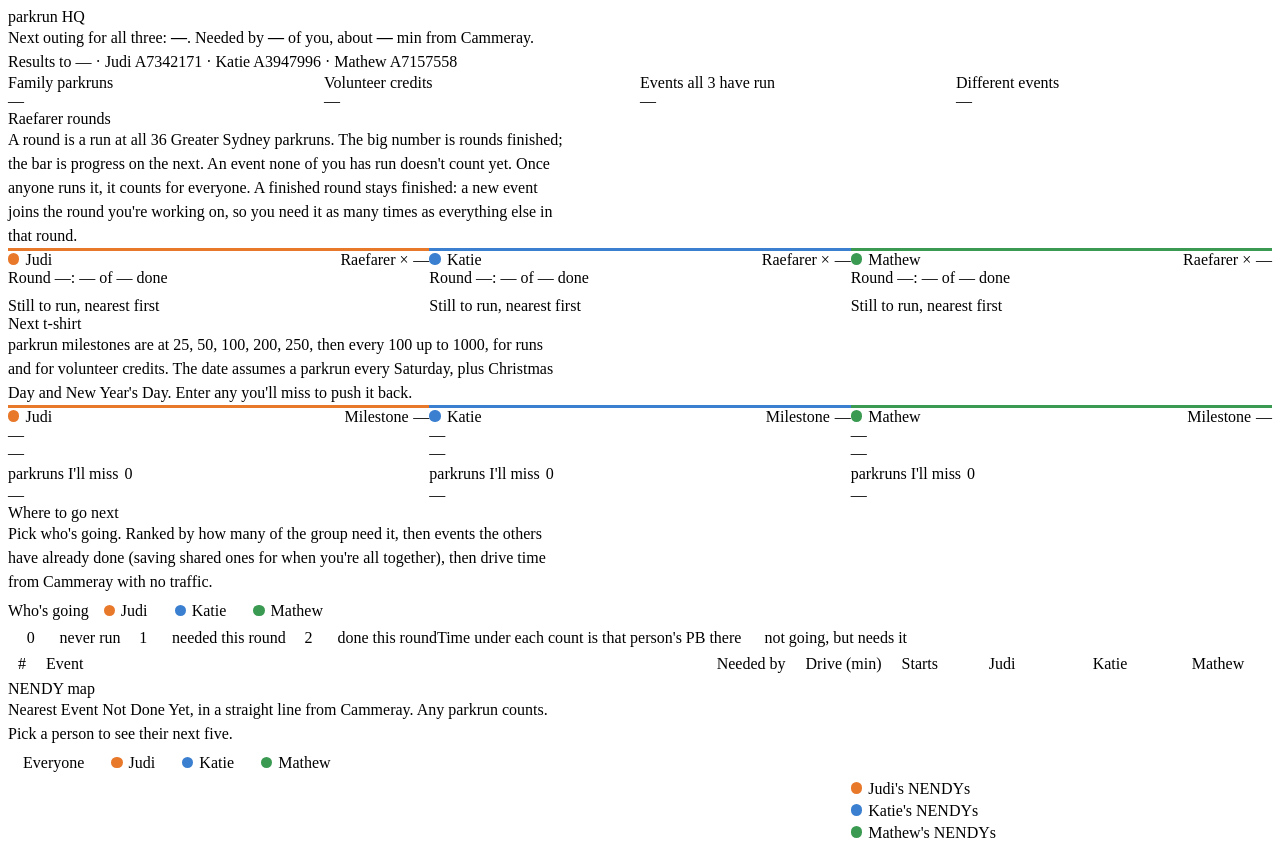
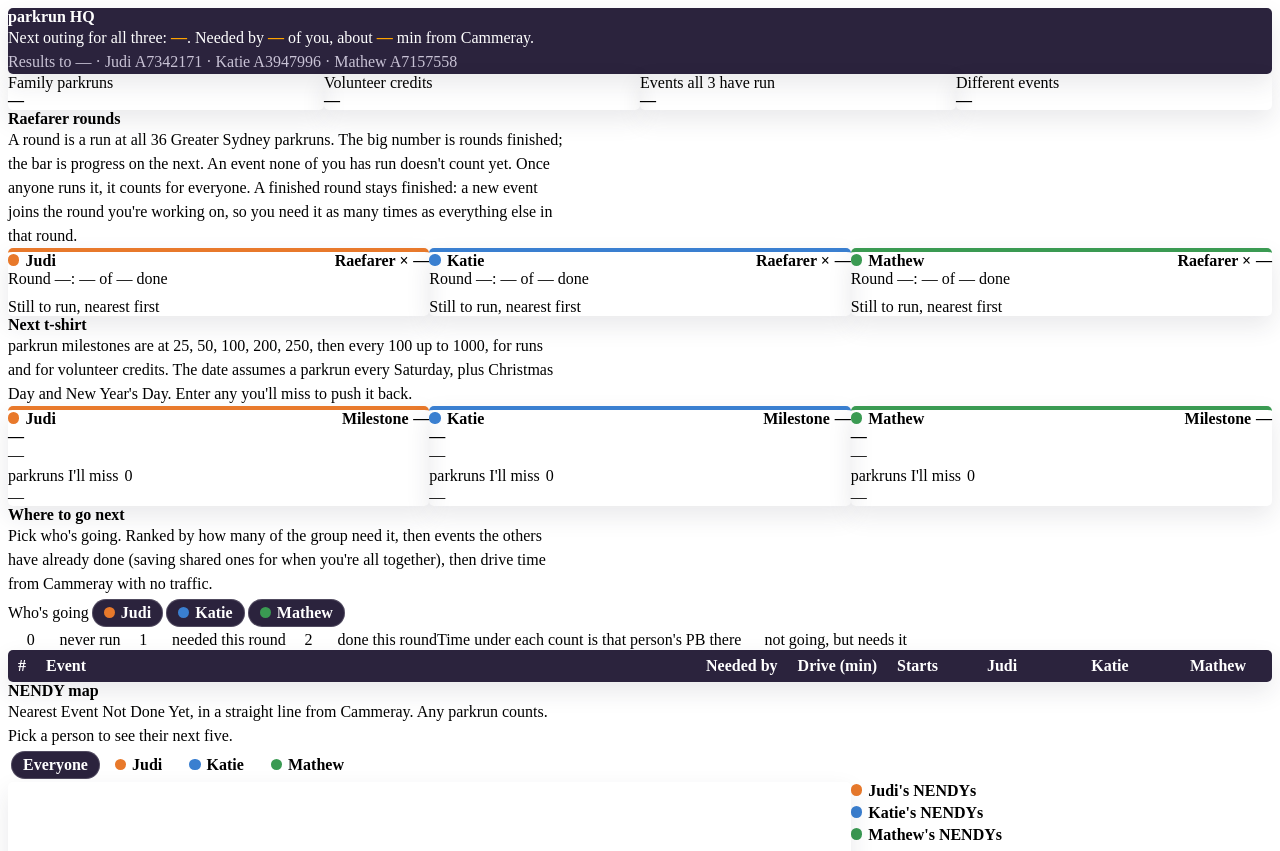
Before and after one commit to mathewgardiner/parkrun, a plain HTML site: page raefarer-dash/src/index.html in a window 1280 px wide. Shown: the top 851 px of the page. Drawn offline with Linux system fonts and the light colour scheme.

Commit message:
Restyle parkrun HQ in parkrun's look
Montserrat, an aubergine header band with orange highlights, aubergine
table headers and pressed buttons, 5px corners and parkrun's soft shadow.
The public site and the share image use the same palette, with an
aubergine-tinted dark mode. Runner colours are unchanged.

Co-Authored-By: Claude Opus 5.5 <noreply@anthropic.com>

```diff
--- a/raefarer-dash/src/index.html
+++ b/raefarer-dash/src/index.html
@@ -1,28 +1,36 @@
 <meta name="dash-one-writer">
 <style>
+  @import url('https://fonts.googleapis.com/css2?family=Montserrat:wght@400;500;600;700&display=swap');
+  /* parkrun's look: Montserrat, aubergine + orange (+ teal), 5px corners, soft lift. Runner colours stay as they are. */
   .gp { --gp-judi: #e8792b; --gp-katie: #3a7fd0; --gp-mathew: #3a9a52;
-    display: grid; gap: var(--cds-gap-xl); font-family: var(--font-anthropic-sans); color: var(--color-fg); }
-  .gp h1 { font-family: var(--font-anthropic-serif); font-weight: 400; font-size: var(--cds-font-size-title); margin: 0; text-wrap: balance; }
-  .gp h2 { font-size: var(--cds-font-size-heading); font-weight: var(--cds-font-weight-medium); margin: 0; text-wrap: balance; }
-  .gp h3 { font-size: var(--cds-font-size-body); font-weight: var(--cds-font-weight-medium); margin: 0; }
+    --pr-aubergine: #2b233d; --pr-orange: #ffa300; --pr-teal: #00ceae; --pr-on-dark-muted: #c9c3d6;
+    --cds-radius: 5px; --pr-shadow: 0 10px 24px rgba(43, 35, 61, .10);
+    --pr-font: 'Montserrat', var(--font-anthropic-sans);
+    display: grid; gap: var(--cds-gap-xl); font-family: var(--pr-font); color: var(--color-fg); }
+  .gp h1 { font-family: var(--pr-font); font-weight: 700; font-size: var(--cds-font-size-title); margin: 0; text-wrap: balance; }
+  .gp h2 { font-family: var(--pr-font); font-size: var(--cds-font-size-heading); font-weight: 700; margin: 0; text-wrap: balance; }
+  .gp h3 { font-family: var(--pr-font); font-size: var(--cds-font-size-body); font-weight: 600; margin: 0; }
   .gp p { margin: 0; max-width: 70ch; }
-  .gp-head { display: grid; gap: var(--cds-gap-sm); }
+  .gp-head { display: grid; gap: var(--cds-gap-sm); background: var(--pr-aubergine); color: #fff; border-radius: var(--cds-radius); padding: var(--cds-pad-xl) var(--cds-pad-xl) var(--cds-pad-lg); box-shadow: var(--pr-shadow); }
+  .gp-head h1 { color: #fff; }
+  .gp-head .gp-lede b { color: var(--pr-orange); font-weight: 700; }
+  .gp-head .gp-meta { color: var(--pr-on-dark-muted); }
   .gp-eyebrow { font-size: var(--cds-font-size-caption); color: var(--color-fg-muted); letter-spacing: .06em; text-transform: uppercase; }
   .gp-lede { font-size: var(--cds-font-size-body); line-height: 1.5; }
   .gp-meta, .gp-note { font-size: var(--cds-font-size-caption); color: var(--color-fg-muted); line-height: 1.5; }
   .gp-section { display: grid; gap: var(--cds-gap-md); min-width: 0; }
 
   .gp-tiles { display: grid; grid-template-columns: repeat(auto-fit, minmax(150px, 1fr)); gap: var(--cds-gap-md); }
-  .gp-tile { background: var(--color-panel); border: 1px solid var(--color-border-line); border-radius: var(--cds-radius); padding: var(--cds-pad-md) var(--cds-pad-lg); display: grid; gap: var(--cds-gap-xs); }
+  .gp-tile { background: var(--color-panel); border: 1px solid var(--color-border-line); border-radius: var(--cds-radius); padding: var(--cds-pad-md) var(--cds-pad-lg); display: grid; gap: var(--cds-gap-xs); box-shadow: var(--pr-shadow); }
   .gp-tile-label { font-size: var(--cds-font-size-caption); color: var(--color-fg-muted); }
-  .gp-tile-value { font-family: var(--font-anthropic-serif); font-weight: 400; font-size: var(--cds-font-size-title); font-variant-numeric: tabular-nums; line-height: 1.1; }
+  .gp-tile-value { font-family: var(--pr-font); font-weight: 700; font-size: var(--cds-font-size-title); font-variant-numeric: tabular-nums; line-height: 1.1; }
 
   .gp-cards { display: grid; grid-template-columns: repeat(auto-fit, minmax(230px, 1fr)); gap: var(--cds-gap-md); }
-  .gp-card { background: var(--color-panel); border: 1px solid var(--color-border-line); border-top: 3px solid var(--runner); border-radius: var(--cds-radius); padding: var(--cds-pad-lg); display: grid; gap: var(--cds-gap-sm); align-content: start; min-width: 0; }
+  .gp-card { background: var(--color-panel); border: 1px solid var(--color-border-line); border-top: 4px solid var(--runner); border-radius: var(--cds-radius); padding: var(--cds-pad-lg); display: grid; gap: var(--cds-gap-sm); align-content: start; min-width: 0; box-shadow: var(--pr-shadow); }
   .gp-card-top { display: flex; align-items: baseline; justify-content: space-between; gap: var(--cds-gap-sm); }
   .gp-judi { --runner: var(--gp-judi); } .gp-katie { --runner: var(--gp-katie); } .gp-mathew { --runner: var(--gp-mathew); }
   .gp-swatch { display: inline-block; width: .7em; height: .7em; border-radius: 50%; background: var(--runner); margin-right: .4em; }
-  .gp-level { font-family: var(--font-anthropic-serif); font-size: var(--cds-font-size-title); font-variant-numeric: tabular-nums; }
+  .gp-level { font-family: var(--pr-font); font-weight: 700; font-size: var(--cds-font-size-title); font-variant-numeric: tabular-nums; }
   .gp-level small { font-family: var(--font-anthropic-sans); font-size: var(--cds-font-size-caption); color: var(--color-fg-muted); margin-right: .3em; }
   .gp-bar { height: 10px; border-radius: 5px; background: var(--cds-chart-grid); overflow: hidden; }
   .gp-bar-fill { height: 100%; border-radius: 5px; background: var(--runner); }
@@ -31,26 +39,26 @@
   .gp-missing li { font-size: var(--cds-font-size-caption); border: 1px solid var(--color-border-line); border-radius: 999px; padding: 2px 8px; white-space: nowrap; }
   .gp-missing li.gp-more { border-style: dashed; color: var(--color-fg-muted); }
 
-  .gp-when { font-family: var(--font-anthropic-serif); font-size: var(--cds-font-size-heading); font-variant-numeric: tabular-nums; }
+  .gp-when { font-family: var(--pr-font); font-weight: 700; font-size: var(--cds-font-size-heading); font-variant-numeric: tabular-nums; }
   .gp-miss { display: flex; align-items: center; gap: var(--cds-gap-sm); font-size: var(--cds-font-size-caption); color: var(--color-fg-muted); }
-  .gp-miss input { width: 4.5em; font: inherit; font-variant-numeric: tabular-nums; padding: 3px 6px; border: 1px solid var(--color-border-line); border-radius: 6px; background: var(--color-bg); color: var(--color-fg); }
+  .gp-miss input { width: 4.5em; font: inherit; font-variant-numeric: tabular-nums; padding: 3px 6px; border: 1px solid var(--color-border-line); border-radius: var(--cds-radius); background: var(--color-bg); color: var(--color-fg); }
   .gp-miss input:focus-visible { outline: 2px solid var(--runner); outline-offset: 1px; }
   .gp-pb { display: block; font-size: var(--cds-font-size-caption); color: var(--color-fg-muted); margin-top: 2px; }
 
   .gp-seg { display: inline-flex; border: 1px solid var(--color-border-line); border-radius: 999px; padding: 3px; gap: 3px; flex-wrap: wrap; justify-self: start; }
-  .gp-seg button { font: inherit; font-size: var(--cds-font-size-caption); border: 0; background: transparent; color: var(--color-fg); padding: 5px 12px; border-radius: 999px; cursor: pointer; display: inline-flex; align-items: center; gap: 6px; }
-  .gp-seg button[aria-pressed="true"] { background: var(--color-fg); color: var(--color-bg); }
+  .gp-seg button { font: inherit; font-size: var(--cds-font-size-caption); font-weight: 600; border: 0; background: transparent; color: var(--color-fg); padding: 5px 12px; border-radius: 999px; cursor: pointer; display: inline-flex; align-items: center; gap: 6px; }
+  .gp-seg button[aria-pressed="true"] { background: var(--pr-aubergine); color: #fff; box-shadow: inset 0 0 0 1px rgba(255, 255, 255, .18); }
   .gp-seg button:focus-visible { outline: 2px solid var(--color-fg); outline-offset: 2px; }
   .gp-seg .gp-swatch { margin: 0; }
   .gp-pick-label { font-size: var(--cds-font-size-caption); color: var(--color-fg-muted); }
   .gp-pick { display: flex; flex-wrap: wrap; gap: var(--cds-gap-sm); align-items: center; }
 
-  .gp-scroll { overflow-x: auto; border: 1px solid var(--color-border-line); border-radius: var(--cds-radius); }
+  .gp-scroll { overflow-x: auto; border: 1px solid var(--color-border-line); border-radius: var(--cds-radius); background: var(--color-panel); box-shadow: var(--pr-shadow); }
   .gp-table { width: 100%; border-collapse: collapse; font-size: var(--cds-font-size-body); font-variant-numeric: tabular-nums; }
   .gp-table th, .gp-table td { padding: 7px 10px; text-align: right; border-bottom: 1px solid var(--color-border-line); white-space: nowrap; }
   .gp-table th:nth-child(-n+2), .gp-table td:nth-child(-n+2) { text-align: left; }
   #scoreboard .gp-table th:nth-child(2), #scoreboard .gp-table td:nth-child(2) { text-align: right; }
-  .gp-table thead th { font-size: var(--cds-font-size-caption); color: var(--color-fg-muted); font-weight: var(--cds-font-weight-medium); background: var(--color-panel); }
+  .gp-table thead th { font-size: var(--cds-font-size-caption); color: #fff; font-weight: 600; background: var(--pr-aubergine); border-bottom: 0; }
   .gp-table tbody tr:last-child td { border-bottom: 0; }
   .gp-table td.gp-rank { color: var(--color-fg-muted); width: 2.5em; }
   .gp-table .gp-ev { width: 100%; }
@@ -72,7 +80,7 @@
 
   .gp-mapwrap { display: grid; grid-template-columns: minmax(0, 2fr) minmax(0, 1fr); gap: var(--cds-gap-lg); align-items: start; }
   @media (max-width: 760px) { .gp-mapwrap { grid-template-columns: 1fr; } }
-  .gp-map { position: relative; min-height: 360px; background: var(--color-panel); border: 1px solid var(--color-border-line); border-radius: var(--cds-radius); overflow: hidden; }
+  .gp-map { position: relative; min-height: 360px; background: var(--color-panel); border: 1px solid var(--color-border-line); border-radius: var(--cds-radius); overflow: hidden; box-shadow: var(--pr-shadow); }
   .gp-map svg { display: block; width: 100%; height: auto; }
   .gp-map text { font-family: var(--font-anthropic-sans); }
   .gp-tip { position: absolute; pointer-events: none; background: var(--cds-surface-popover); border: 1px solid var(--cds-border); box-shadow: var(--cds-shadow-popover); border-radius: var(--cds-radius); padding: 6px 9px; font-size: var(--cds-font-size-caption); max-width: 230px; z-index: 2; }
```
Also changed, not shown: 2 other files.
